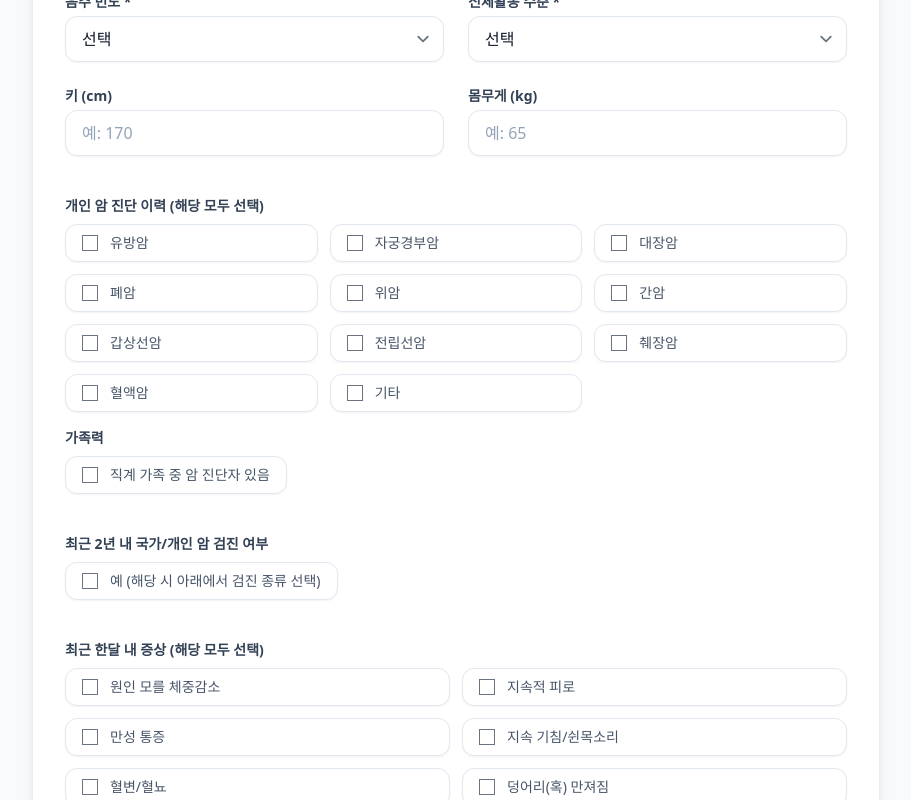
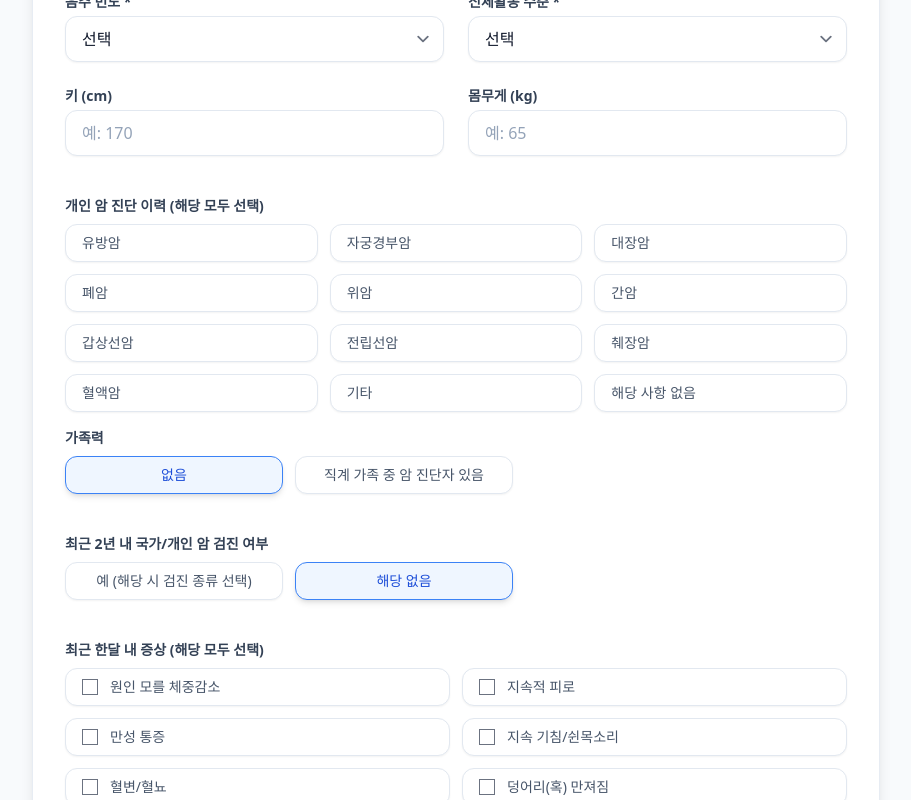
Before and after one commit to songsongvely/cancersurvey, a Next.js app: page /survey in a window 1280 px wide. Shown: the part 436-1236 px from the top of the page, without its empty margins (184-1095 px from the left). Built offline with nearby package versions, Linux system fonts and the light colour scheme.

Commit message:
feat: add explicit none options and relax   optional email

```diff
--- a/app/globals.css
+++ b/app/globals.css
@@ -42,11 +42,14 @@ a {
 hr { @apply border-slate-200; }
 
 .choice-tile {
-  @apply inline-flex items-center gap-3 rounded-xl border border-slate-200 bg-white px-4 py-2 text-sm font-medium text-slate-600 shadow-sm transition-colors;
+  @apply inline-flex items-center gap-3 rounded-xl border border-slate-200 bg-white px-4 py-2 text-sm font-medium text-slate-600 shadow-sm transition-colors cursor-pointer select-none;
 }
 .choice-tile:hover {
   @apply border-blue-400 text-blue-600;
 }
+.choice-tile-active {
+  @apply border-blue-500 bg-blue-50 text-blue-700 shadow-md;
+}
 .choice-tile input {
   @apply accent-blue-600;
 }
--- a/app/survey/survey-form.tsx
+++ b/app/survey/survey-form.tsx
@@ -1,7 +1,8 @@
 "use client";
 
 import { useMemo } from "react";
-import { useForm } from "react-hook-form";
+import clsx from "clsx";
+import { Controller, useForm } from "react-hook-form";
 import { zodResolver } from "@hookform/resolvers/zod";
 import { useRouter } from "next/navigation";
 import {
@@ -16,14 +17,17 @@ export default function SurveyForm() {
   const router = useRouter();
   const {
     register,
+    control,
     handleSubmit,
     watch,
+    setValue,
     formState: { errors, isSubmitting },
   } = useForm<SubmissionFormInput>({
     resolver: zodResolver(submissionFormSchema),
     defaultValues: {
       consent: false, // 입력 단계에서는 false OK (제출 시 true여야 통과)
       screeningRecent: false,
+      familyHistory: false,
       personalHistory: [],
       screeningTypes: [],
       symptoms: [],
@@ -34,6 +38,8 @@ export default function SurveyForm() {
 
   const screeningRecent = watch("screeningRecent");
   const consentFollowup = watch("consentFollowup");
+  const symptoms = watch("symptoms");
+  const NONE_OPTION = "해당 사항 없음";
   const height = watch("heightCm");
   const weight = watch("weightKg");
 
@@ -222,54 +228,162 @@ export default function SurveyForm() {
       <section className="space-y-4">
         <div>
           <label className="label">개인 암 진단 이력 (해당 모두 선택)</label>
+          <Controller
+            name="personalHistory"
+            control={control}
+            render={({ field: { value = [], onChange } }) => {
+              const toggle = (option: (typeof CANCER_TYPES)[number]) => {
+                const current = Array.isArray(value) ? [...value] : [];
+                const isSelected = current.includes(option);
+                if (option === NONE_OPTION) {
+                  onChange(isSelected ? [] : [NONE_OPTION]);
+                  return;
+                }
+                const filtered = current.filter((item) => item !== option);
+                const next = isSelected ? filtered : [...filtered, option];
+                const cleaned = next.filter((item) => item !== NONE_OPTION);
+                onChange(cleaned);
+              };
+              return (
                 <div className="mt-2 grid grid-cols-1 gap-3 md:grid-cols-3">
-            {CANCER_TYPES.map((t) => (
-              <label key={t} className="choice-tile">
+                  {CANCER_TYPES.map((t) => {
+                    const checked = Array.isArray(value) && value.includes(t);
+                    return (
+                      <label
+                        key={t}
+                        className={clsx(
+                          "choice-tile",
+                          checked && "choice-tile-active"
+                        )}
+                      >
                         <input
                           type="checkbox"
-                  value={t}
-                  {...register("personalHistory")}
+                          className="sr-only"
+                          checked={checked}
+                          onChange={() => toggle(t)}
                         />
                         {t}
                       </label>
-            ))}
+                    );
+                  })}
                 </div>
+              );
+            }}
+          />
         </div>
 
         <div>
           <label className="label">가족력</label>
-          <div className="mt-2">
-            <label className="choice-tile">
-              <input type="checkbox" {...register("familyHistory")} />
+          <Controller
+            name="familyHistory"
+            control={control}
+            render={({ field: { value = false, onChange } }) => (
+              <div className="mt-2 grid grid-cols-2 gap-3 sm:max-w-md">
+                <button
+                  type="button"
+                  onClick={() => onChange(false)}
+                  className={clsx(
+                    "choice-tile justify-center",
+                    value === false && "choice-tile-active"
+                  )}
+                  aria-pressed={value === false}
+                >
+                  없음
+                </button>
+                <button
+                  type="button"
+                  onClick={() => onChange(true)}
+                  className={clsx(
+                    "choice-tile justify-center",
+                    value === true && "choice-tile-active"
+                  )}
+                  aria-pressed={value === true}
+                >
                   직계 가족 중 암 진단자 있음
-            </label>
+                </button>
               </div>
+            )}
+          />
         </div>
       </section>
 
       <section className="space-y-4">
         <div>
           <label className="label">최근 2년 내 국가/개인 암 검진 여부</label>
-          <label className="choice-tile mt-2">
-            <input type="checkbox" {...register("screeningRecent")} />예 (해당
-            시 아래에서 검진 종류 선택)
-          </label>
+          <Controller
+            name="screeningRecent"
+            control={control}
+            render={({ field: { value = false, onChange } }) => (
+              <div className="mt-2 grid grid-cols-1 gap-3 sm:max-w-md sm:grid-cols-2">
+                <button
+                  type="button"
+                  onClick={() => onChange(true)}
+                  className={clsx(
+                    "choice-tile justify-center",
+                    value === true && "choice-tile-active"
+                  )}
+                  aria-pressed={value === true}
+                >
+                  예 (해당 시 검진 종류 선택)
+                </button>
+                <button
+                  type="button"
+                  onClick={() => {
+                    onChange(false);
+                    setValue("screeningTypes", []);
+                  }}
+                  className={clsx(
+                    "choice-tile justify-center",
+                    value === false && "choice-tile-active"
+                  )}
+                  aria-pressed={value === false}
+                >
+                  해당 없음
+                </button>
+              </div>
+            )}
+          />
         </div>
         {screeningRecent && (
           <div>
             <label className="label">검진 종류 (해당 모두 선택)</label>
+            <Controller
+              name="screeningTypes"
+              control={control}
+              render={({ field: { value = [], onChange } }) => {
+                const toggle = (option: (typeof SCREENING_TYPES)[number]) => {
+                  const current = Array.isArray(value) ? [...value] : [];
+                  const isSelected = current.includes(option);
+                  const filtered = current.filter((item) => item !== option);
+                  const next = isSelected ? filtered : [...filtered, option];
+                  onChange(next);
+                };
+                return (
                   <div className="mt-2 grid grid-cols-1 gap-3 md:grid-cols-2">
-              {SCREENING_TYPES.map((t) => (
-                <label key={t} className="choice-tile">
+                    {SCREENING_TYPES.map((t) => {
+                      const checked = Array.isArray(value) && value.includes(t);
+                      return (
+                        <label
+                          key={t}
+                          className={clsx(
+                            "choice-tile",
+                            checked && "choice-tile-active"
+                          )}
+                        >
                           <input
                             type="checkbox"
-                    value={t}
-                    {...register("screeningTypes")}
+                            className="sr-only"
+                            checked={checked}
+                            onChange={() => toggle(t)}
                           />
                           {t}
                         </label>
-              ))}
+                      );
+                    })}
                   </div>
+                );
+              }}
+            />
           </div>
         )}
       </section>
@@ -279,7 +393,13 @@ export default function SurveyForm() {
           <label className="label">최근 한달 내 증상 (해당 모두 선택)</label>
           <div className="mt-2 grid grid-cols-1 gap-3 md:grid-cols-2">
             {SYMPTOMS.map((t) => (
-              <label key={t} className="choice-tile">
+              <label
+                key={t}
+                className={clsx(
+                  "choice-tile",
+                  Array.isArray(symptoms) && symptoms.includes(t) && "choice-tile-active"
+                )}
+              >
                 <input type="checkbox" value={t} {...register("symptoms")} />
                 {t}
               </label>
@@ -346,7 +466,12 @@ export default function SurveyForm() {
               {...register("email")}
             />
             {errors.email && <p className="error">{errors.email.message}</p>}
-            <label className="choice-tile mt-3">
+            <label
+              className={clsx(
+                "choice-tile mt-3",
+                consentFollowup && "choice-tile-active"
+              )}
+            >
               <input type="checkbox" {...register("consentFollowup")} />
               추가 연락(결과 안내 등)에 동의합니다.
             </label>
--- a/lib/validators.ts
+++ b/lib/validators.ts
@@ -13,6 +13,7 @@ export const CANCER_TYPES = [
   "췌장암",
   "혈액암",
   "기타",
+  "해당 사항 없음",
 ] as const;
 
 export const SCREENING_TYPES = [
@@ -106,7 +107,14 @@ const baseFields = {
 
   heardFrom: z.enum(["SNS", "FRIEND", "HEALTHCARE", "OTHER"]).optional(),
   consentFollowup: z.boolean().optional().default(false),
-  email: z.string().email("올바른 이메일을 입력해 주세요.").optional(),
+  email: z.preprocess(
+    (val) => {
+      if (typeof val !== "string") return undefined;
+      const trimmed = val.trim();
+      return trimmed === "" ? undefined : trimmed;
+    },
+    z.union([z.undefined(), z.string().email("올바른 이메일을 입력해 주세요.")])
+  ),
   comments: z
     .string()
     .max(2000, "자유의견은 2000자 이내로 작성해 주세요.")
```
Lines whose indentation alone changed are shown as unchanged.
